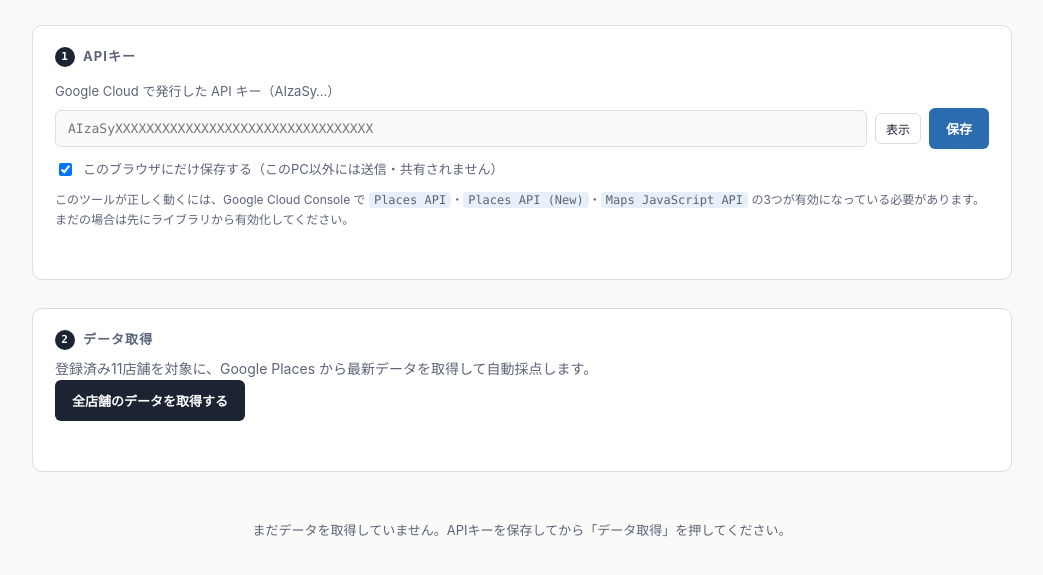
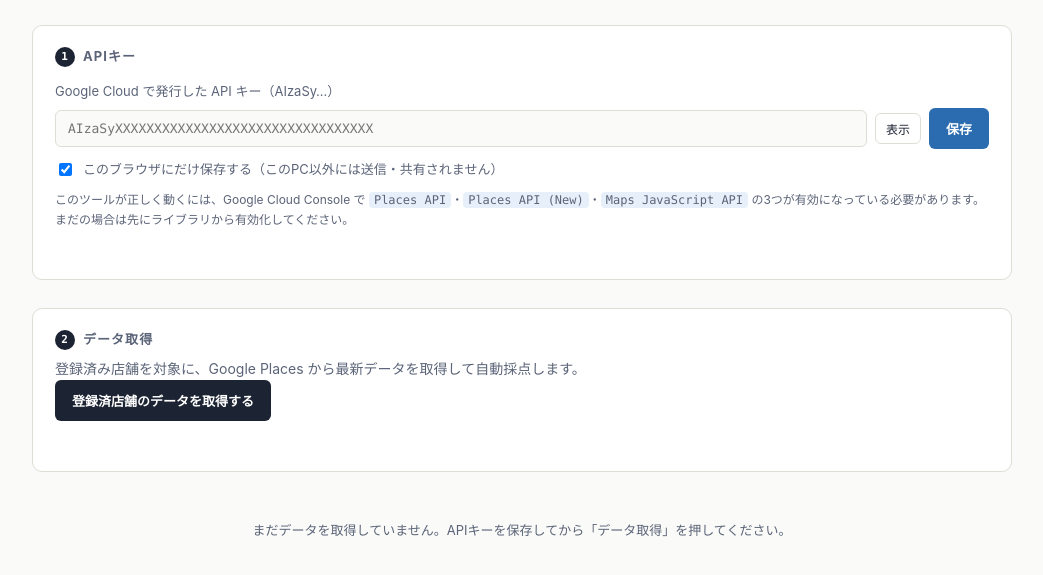
Before and after one commit to Quick-nine/Quick-nine-MEO-API, a plain HTML site: page index.html in a window 1280 px wide. Shown: the part 143-718 px from the top of the page, without its empty margins (118-1161 px from the left). Drawn offline with Linux system fonts and the light colour scheme.

Commit message:
Update index.html

```diff
--- a/index.html
+++ b/index.html
@@ -209,8 +209,8 @@
 
   <section class="card">
     <h2><span class="step-badge">2</span>データ取得</h2>
-    <p class="sub" style="margin-top:-6px;">登録済み11店舗を対象に、Google Places から最新データを取得して自動採点します。</p>
-    <button class="btn-primary" id="fetchBtn" type="button">全店舗のデータを取得する</button>
+    <p class="sub" style="margin-top:-6px;">登録済み店舗を対象に、Google Places から最新データを取得して自動採点します。</p>
+    <button class="btn-primary" id="fetchBtn" type="button">登録済店舗のデータを取得する</button>
     <div class="status-line" id="fetchStatus"></div>
   </section>
 
```
